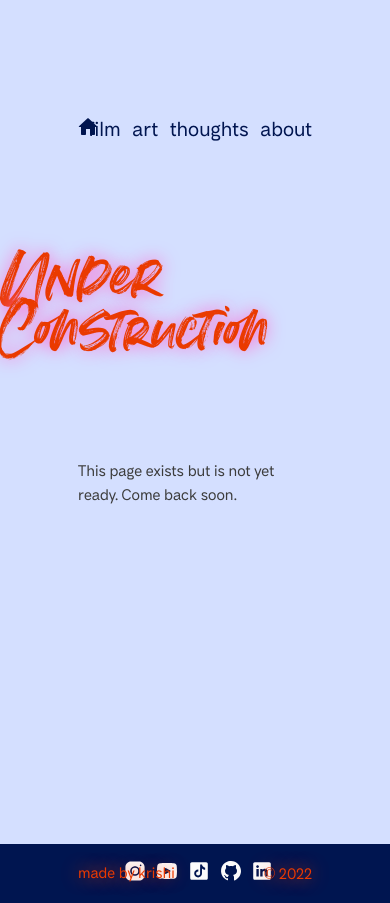
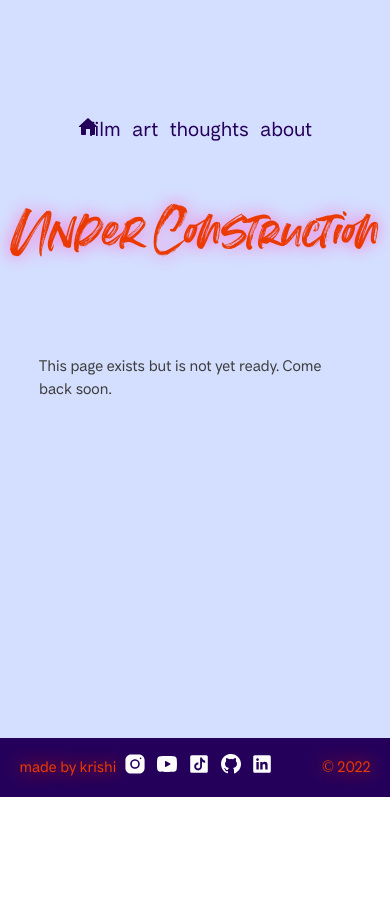
Before and after one commit to krishisharma45/krishisharma.com, a React (Create React App) app: page /art in a window 390 px wide. After the commit the page ends 844 px from the top, so only its background shows below. Built offline with nearby package versions, Linux system fonts and the light colour scheme.

Commit message:
mobile friendly version of pages

```diff
--- a/src/components/About.js
+++ b/src/components/About.js
@@ -19,7 +19,7 @@ export default class About extends Component {
                     <p>Her journey as a storyteller started as editor of the yearbook, where she fell in love with sharing compelling personal stories that lay under the surface of a typical suburban high school experience.</p>
                     <p>Today, she experiments with photography, filmmaking and painting to tell stories from her everyday life.</p>
                 </div>
-=            </div>
+            </div>
             );
     }
 }
--- a/src/styles.css
+++ b/src/styles.css
@@ -30,7 +30,7 @@
   display: inline;
   padding-left: 3vw;
   text-decoration: none;
-  color: #001550;
+  color: #25005B;
   font-family: CompitaMedium;
 }
 
@@ -77,11 +77,25 @@
   padding-bottom: 10vh;
 }
 
+@media only screen and (max-width: 600px) {
+  .Title {
+    padding-top: 25vh;
+    font-size: 5em;
+  }
+}
+
 h3 {
   font-family: SummerLovingSans;
   font-size: 2.5em;
   padding-left: 20vw;
   color: #EA00A5;
+}
+
+@media only screen and (max-width: 600px) {
+  h3 {
+    padding-left: 10vw;
+    margin-bottom: 0;
+  }
 }
 
 .Content > p {
@@ -95,6 +109,14 @@ h3 {
   color: #3C3C3C;
 }
 
+@media only screen and (max-width: 600px) {
+  .Content > p {
+    padding-left: 10vw;
+    padding-right: 10vw;
+    line-height: 1.4em;
+  }
+}
+
 .Text {
   padding-left: 20vw;
   font-size: 1em;
@@ -102,6 +124,16 @@ h3 {
   line-height: 1.3em;
   margin-right: 5vw;
 }
+
+@media only screen and (max-width: 600px) {
+  .Text {
+    width: auto;
+    padding-left: 10vw;
+    padding-right: 10vw;
+    line-height: 1.4em;
+  }
+}
+
 
 .Text > p {
   padding-bottom: .75vh;
@@ -125,9 +157,16 @@ h3 {
   color: #3C3C3C;
 }
 
+@media only screen and (max-width: 600px) {
+  .Subtitle {
+    top: 33vh;
+    font-size: 1em;
+  }
+}
+
 footer {
   height: 7vh;
-  background-color: #001550;
+  background-color: #25005B;
   display: flex;
   align-items: center;
   justify-content: center;
@@ -147,6 +186,12 @@ footer {
   text-shadow: 0px 0px 2vh #EA3A00;
 }
 
+@media only screen and (max-width: 600px) {
+  .Byline {
+    padding-left: 5vw;
+  }
+}
+
 .Icons > a {
   padding-left: 2vw;
 }
@@ -160,3 +205,9 @@ footer {
   color: #EA3A00;
   text-shadow: 0px 0px 2vh #EA3A00;
 }
+
+@media only screen and (max-width: 600px) {
+  .Copyright {
+    padding-right: 5vw;
+  }
+}
```
Also changed, not shown: src/home.svg.
